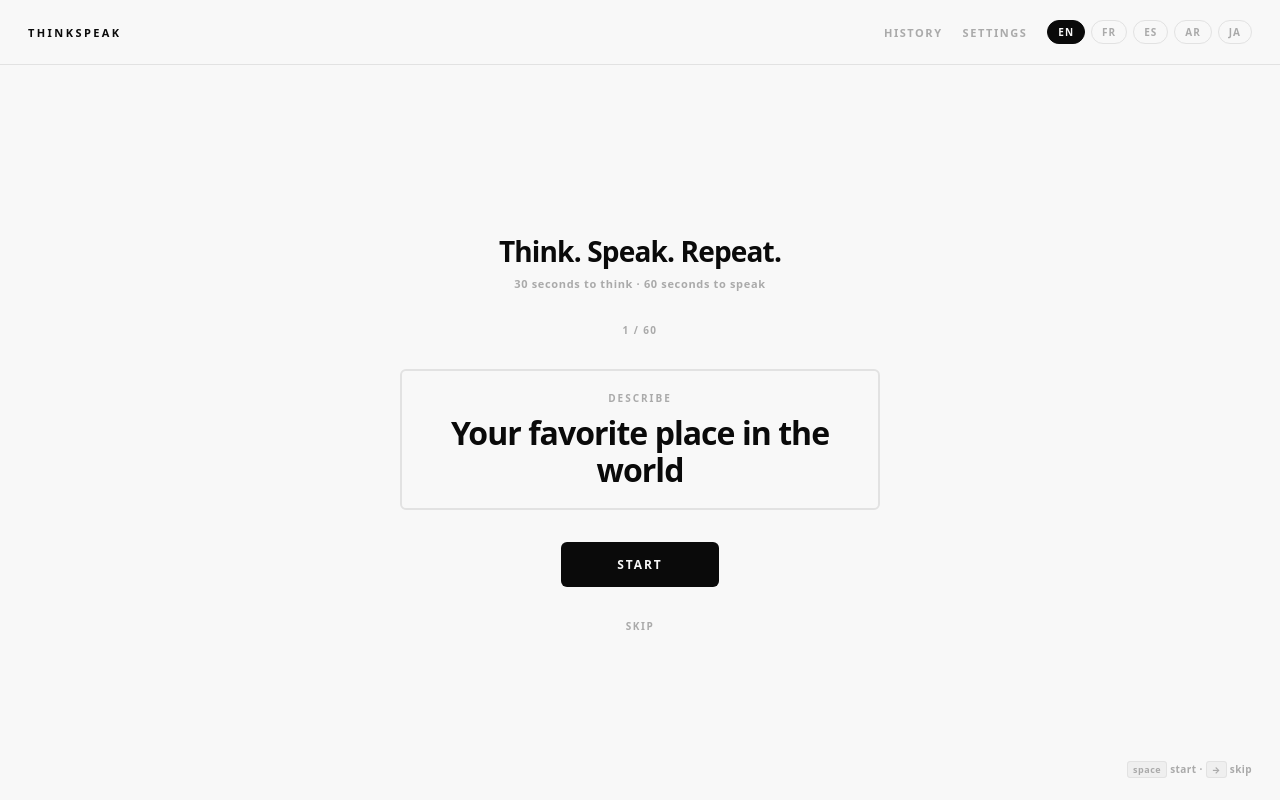
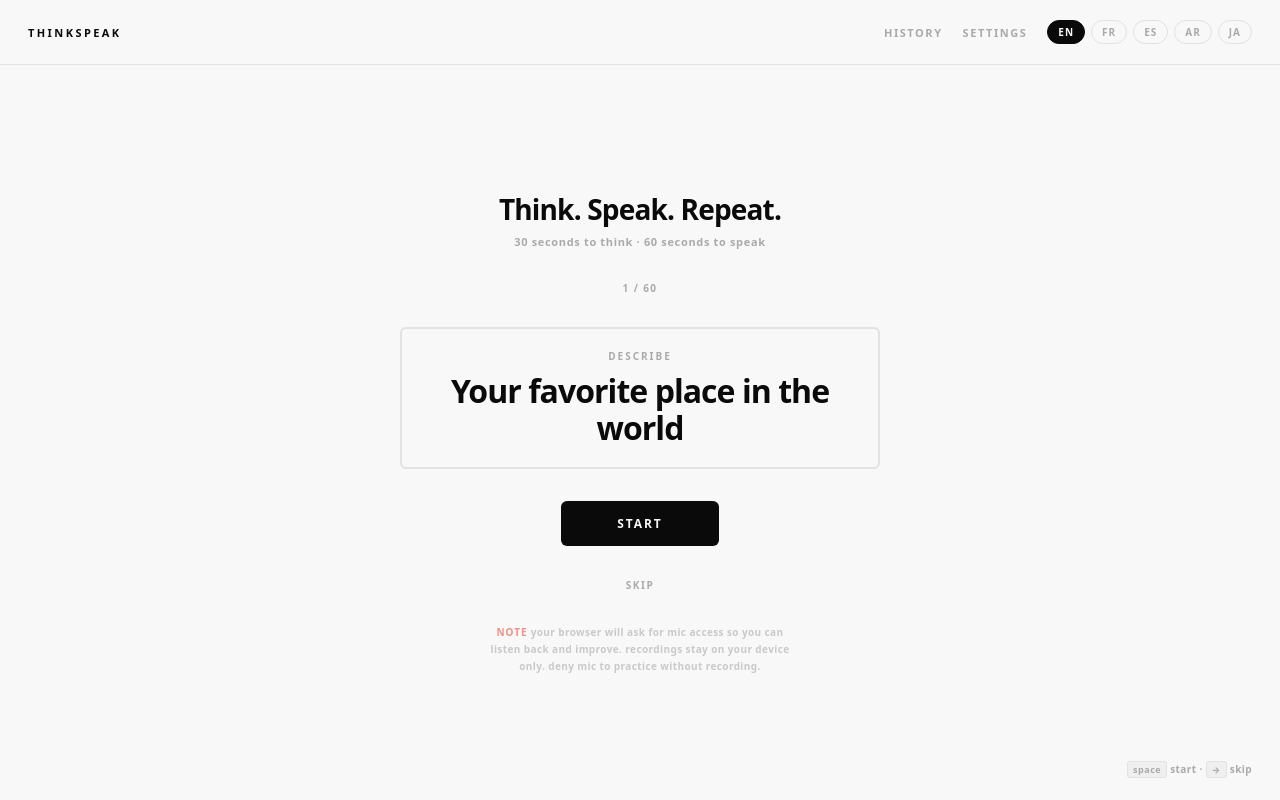
Before and after one commit to hichamcc/thinkspeak, a Next.js app: page / in a window 1280 px wide. Built offline with nearby package versions, Linux system fonts and the light colour scheme.

Commit message:
add "note"

```diff
--- a/app/globals.css
+++ b/app/globals.css
@@ -582,6 +582,24 @@ html, body {
   color: var(--muted);
 }
 
+.home-mic-note-label {
+  color: var(--cell-wrong);
+  font-weight: 800;
+  letter-spacing: 0.1em;
+  text-transform: uppercase;
+}
+
+.home-mic-note {
+  font-size: 10px;
+  font-weight: 600;
+  letter-spacing: 0.04em;
+  line-height: 1.7;
+  color: var(--muted);
+  opacity: 0.6;
+  text-align: center;
+  max-width: 320px;
+}
+
 .home-streak {
   font-size: 10px;
   font-weight: 700;
--- a/app/page.tsx
+++ b/app/page.tsx
@@ -12,7 +12,6 @@ import PhaseTimer from '@/components/practice/PhaseTimer'
 import RecordingControls from '@/components/practice/RecordingControls'
 import Playback from '@/components/practice/Playback'
 import HistoryList from '@/components/practice/HistoryList'
-import MicModal from '@/components/practice/MicModal'
 
 const THINK_SECS = 30
 const SPEAK_SECS = 60
@@ -30,8 +29,6 @@ export default function PracticePage() {
   const [analyser, setAnalyser] = useState<AnalyserNode | null>(null)
   const [homeStats, setHomeStats] = useState<{ total: number; totalSecs: number } | null>(null)
   const [streak, setStreak]     = useState(0)
-  const [showMicModal, setShowMicModal] = useState(false)
-  const [noRecord, setNoRecord]       = useState(false)
 
   const timerRef    = useRef<ReturnType<typeof setInterval> | null>(null)
   const recorderRef = useRef<RecorderHandle | null>(null)
@@ -101,12 +98,6 @@ export default function PracticePage() {
   }, [phase]) // eslint-disable-line react-hooks/exhaustive-deps
 
   function startThink() {
-    setShowMicModal(true)
-  }
-
-  function confirmRecord(record: boolean) {
-    setNoRecord(!record)
-    setShowMicModal(false)
     setPhase('think')
     setTimeLeft(THINK_SECS)
     setMicError(false)
@@ -114,12 +105,6 @@ export default function PracticePage() {
   }
 
   async function beginSpeak() {
-    if (noRecord) {
-      speakStart.current = Date.now()
-      setPhase('speak')
-      setTimeLeft(SPEAK_SECS)
-      return
-    }
     try {
       const handle = await startRecording()
       recorderRef.current = handle
@@ -134,10 +119,6 @@ export default function PracticePage() {
   }
 
   async function stopRecording() {
-    if (noRecord) {
-      nextTopic()
-      return
-    }
     if (!recorderRef.current) return
     const blob = await recorderRef.current.stop()
     recorderRef.current = null
@@ -178,7 +159,6 @@ export default function PracticePage() {
       return next
     })
     setRecordedBlob(null)
-    setNoRecord(false)
     setPhase('home')
   }
 
@@ -245,6 +225,11 @@ const inGame    = phase === 'think' || phase === 'speak'
           )}
           <button className="pr-start" onClick={startThink}>start</button>
           <button className="pr-skip" onClick={nextTopic}>skip</button>
+          <p className="home-mic-note">
+            <span className="home-mic-note-label">note</span>{' '}
+            your browser will ask for mic access so you can listen back and improve.
+            recordings stay on your device only. deny mic to practice without recording.
+          </p>
           <div className="kbd-hint"><kbd>space</kbd> start · <kbd>→</kbd> skip</div>
         </div>
       )}
@@ -290,7 +275,6 @@ const inGame    = phase === 'think' || phase === 'speak'
           <HistoryList sessions={sessions} onDeleted={handleSessionDeleted} />
         </div>
       )}
-      {showMicModal && <MicModal onRecord={() => confirmRecord(true)} onSkip={() => confirmRecord(false)} />}
     </main>
   )
 }
```
